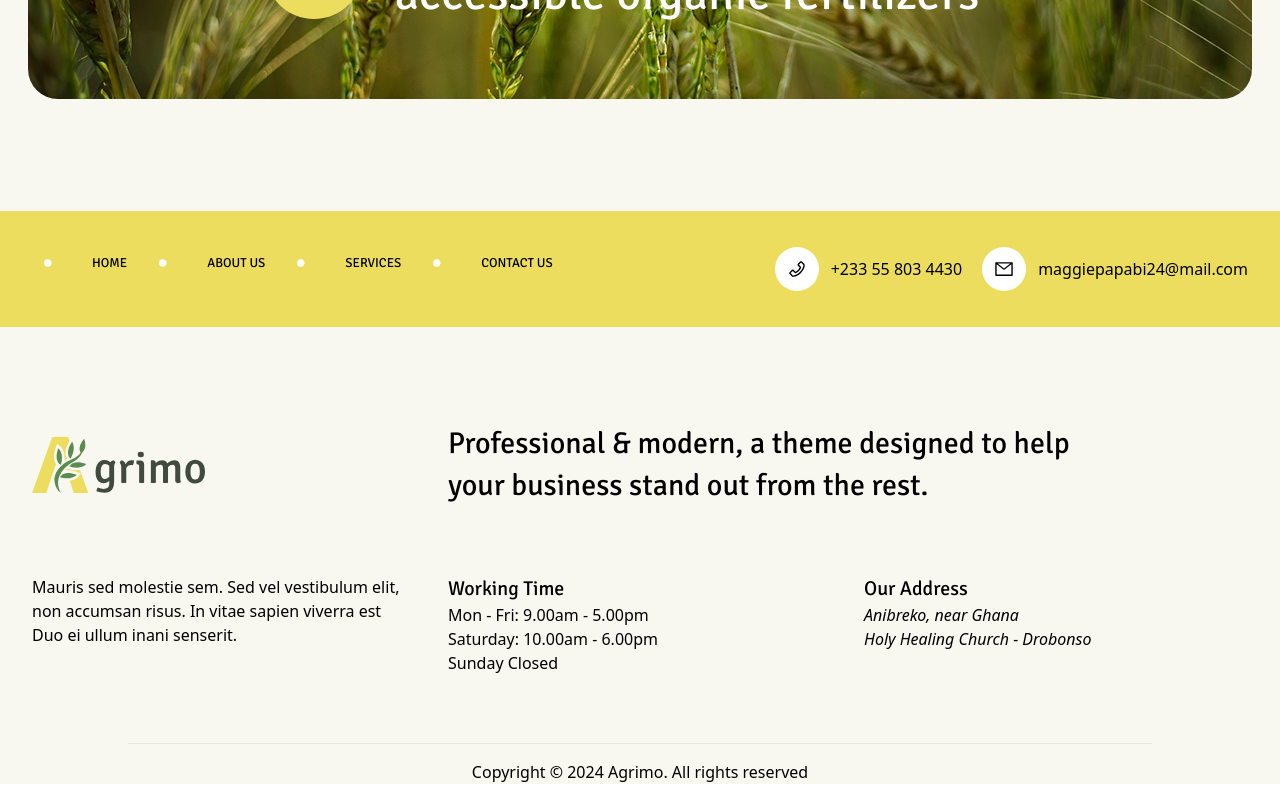
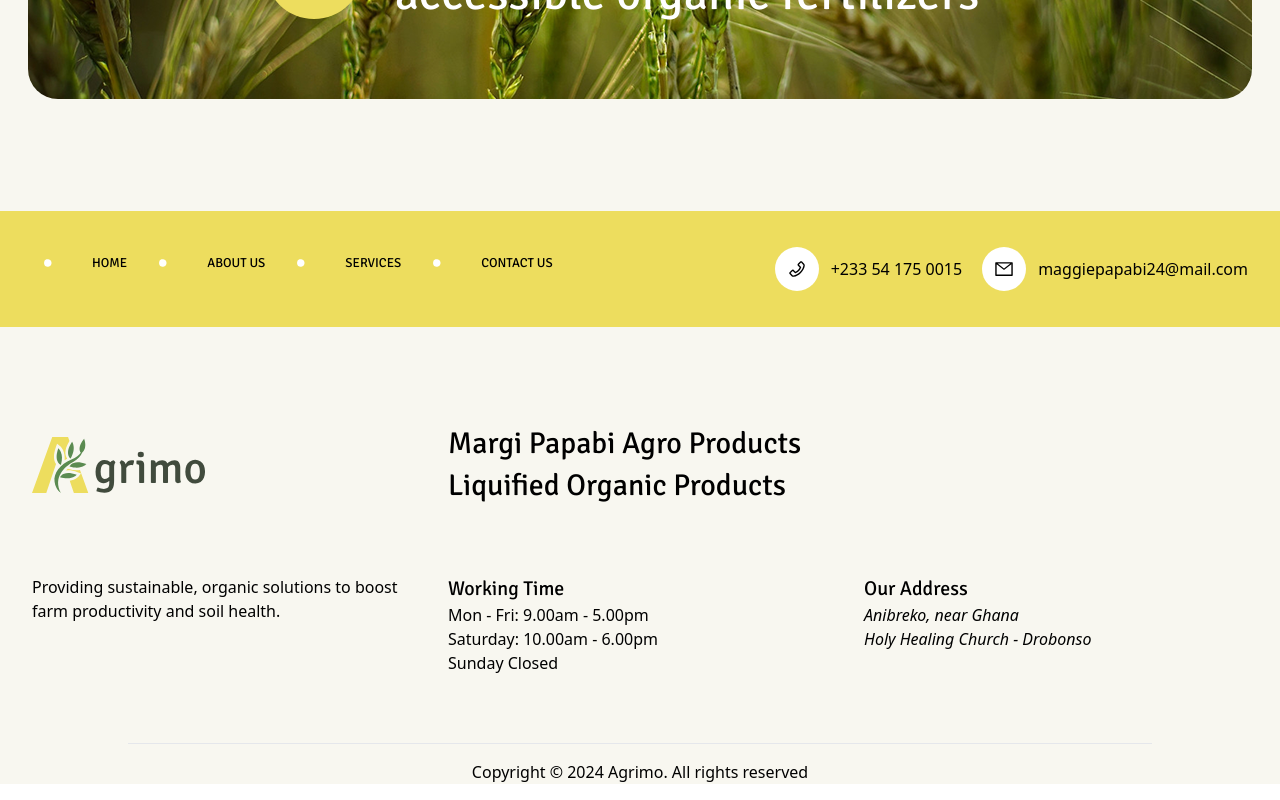
Before and after one commit to margaretboye/yai-project, a React (Vite) app: page / in a window 1280 px wide. Shown: the part 2515-3315 px from the top of the page. Built offline with nearby package versions, Linux system fonts and the light colour scheme.

Commit message:
footer dummy text updated

```diff
--- a/src/components/Footer.jsx
+++ b/src/components/Footer.jsx
@@ -20,10 +20,10 @@ const Footer = () => {
               </div>
 
               <div className="sm:col-span-2">
-                <h3 className="text-xl sm:text-3xl sm:leading-[42px]">
-                  Professional & modern, a theme designed to help{" "}
-                  <br className={"hidden sm:block"} />
-                  your business stand out from the rest.
+                <h3 className="text-lg sm:text-3xl leading-6 sm:leading-[42px] text-center sm:text-left">
+                  Margi Papabi Agro Products
+                  <br />
+                  <span className="block">Liquified Organic Products</span>
                 </h3>
               </div>
             </div>
@@ -37,9 +37,8 @@ const Footer = () => {
             <div className="sm:col-span-1">
               <aside className="pt-11 pb-10">
                 <p className="text-md sm:text-base leading-6">
-                  Mauris sed molestie sem. Sed vel vestibulum elit, non accumsan
-                  risus. In vitae sapien viverra est Duo ei ullum inani
-                  senserit.
+                  Providing sustainable, organic solutions to boost farm
+                  productivity and soil health.
                 </p>
               </aside>
             </div>
--- a/src/components/FooterNav.jsx
+++ b/src/components/FooterNav.jsx
@@ -34,7 +34,7 @@ const FooterNav = () => {
               <AiOutlinePhone size={20} />
             </div>
 
-            <p>+233 55 803 4430</p>
+            <p>+233 54 175 0015</p>
           </div>
           <div className={"flex items-center gap-3 "}>
             <div className="bg-white rounded-full p-3">
```
